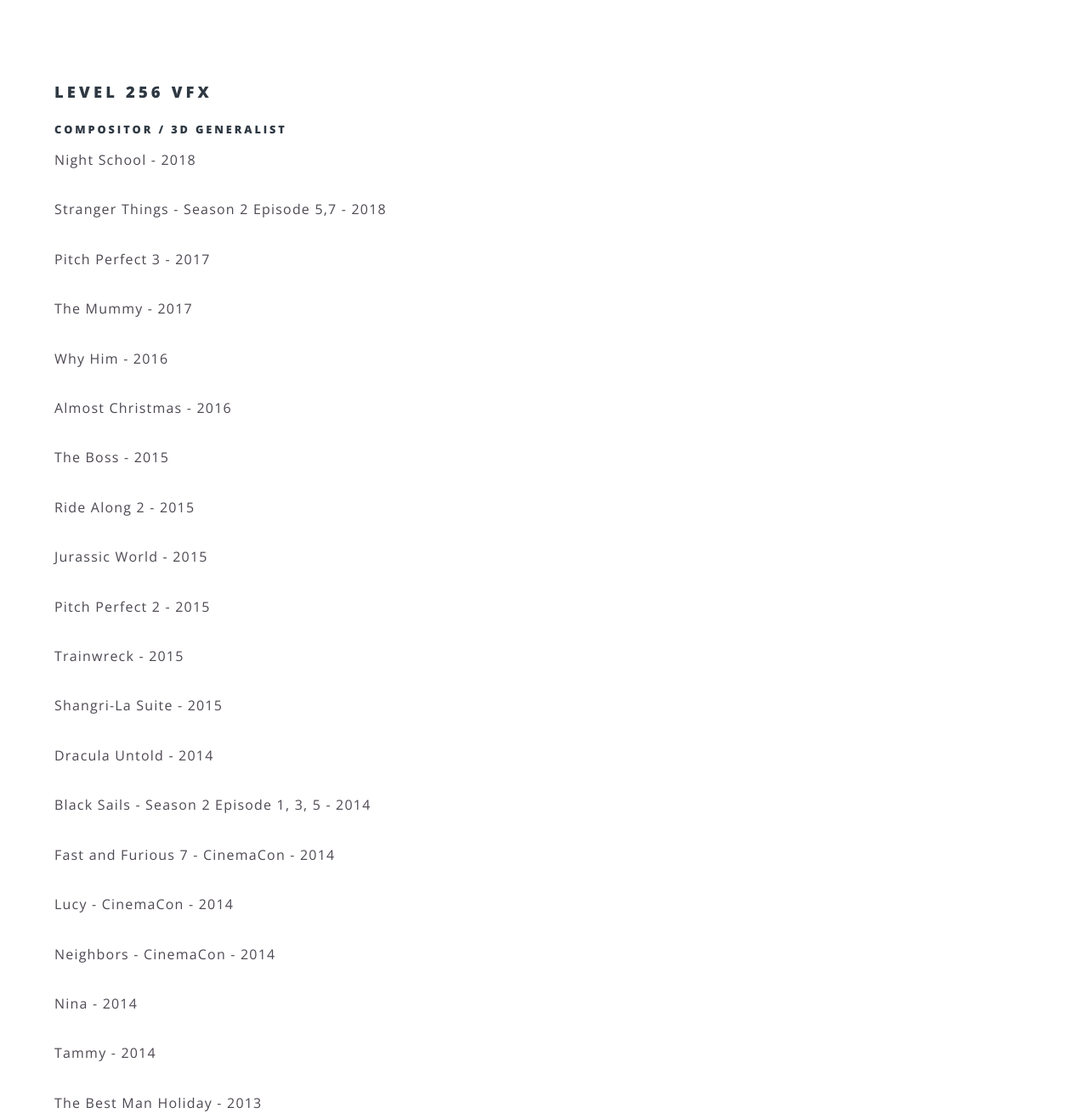
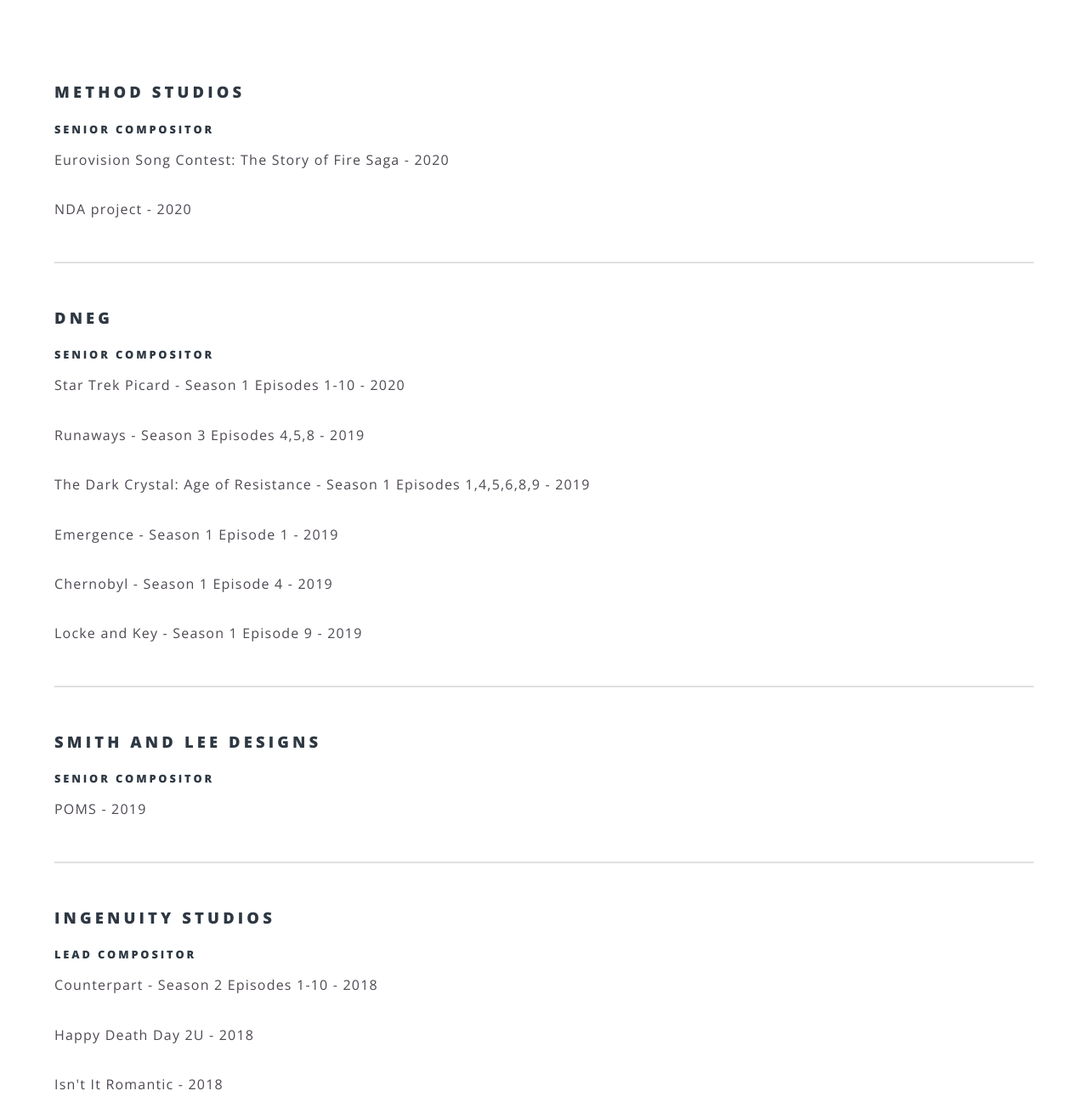
Before and after one commit to myongchoi/myongchoi.github.io, a Jekyll site: the page built from aboutme.html, in a window 1280 px wide and 1400 px high, scrolled down 314 px, cut to the strip 83-1400 px from the top of the window. Shown: the whole strip at 85% size. Built offline with Jekyll 4.4.1, drawn with Linux system fonts in a browser that asks for light colours; some of the changed text lies outside the part shown.

Commit message:
Add files via upload

```diff
--- a/aboutme.html
+++ b/aboutme.html
@@ -2,6 +2,39 @@
 layout: page
 title: About Me
 ---
+	<h3>Method Studios</h3>
+	<h5>Senior Compositor</h5>
+	<p>Eurovision Song Contest: The Story of Fire Saga - 2020</p>
+	<p>NDA project - 2020</p>
+
+	<hr />
+
+	<h3>DNEG</h3>
+	<h5>Senior Compositor</h5>
+	<p>Star Trek Picard - Season 1 Episodes 1-10 - 2020</p>
+	<p>Runaways - Season 3 Episodes 4,5,8 - 2019</p>
+	<p>The Dark Crystal: Age of Resistance - Season 1 Episodes 1,4,5,6,8,9 - 2019</p>
+	<p>Emergence - Season 1 Episode 1 - 2019</p>
+	<p>Chernobyl - Season 1 Episode 4 - 2019</p>
+	<p>Locke and Key - Season 1 Episode 9 - 2019</p>
+
+	<hr />
+
+	<h3>Smith and Lee Designs</h3>
+	<h5>Senior Compositor</h5>
+	<p>POMS - 2019</p>
+
+	<hr />
+
+	<h3>Ingenuity Studios</h3>
+	<h5>Lead Compositor</h5>
+	<p>Counterpart - Season 2 Episodes 1-10 - 2018</p>
+	<p>Happy Death Day 2U - 2018</p>
+	<p>Isn't It Romantic - 2018</p>
+
+	<hr />
+
+
 	<h3>Level 256 VFX</h3>
 	<h5>Compositor / 3D Generalist</h5>
 	<p>Night School - 2018</p>
@@ -42,10 +75,12 @@
 	<h3>Level 256 VFX</h3>
 	<h5>Roto Artist</h5>
 	<p>The Change-Up - 2011</p>
+
 	<hr />
 
 	<h3>Filmograph</h3>
 	<h5>Senior Compositor</h5>
+	<p>Miss Scarlet and the Duke - Main Titles - 2019</p>
 	<p>All About the Washington's - Main Titles - 2018</p>
 	<p>Overlord - Main on End - 2018</p>
 	<p>Mission Impossible: Fallout - Main Titles / Main on End - 2018</p>
```
Also changed, not shown: resume.html (+1 -6 lines).
